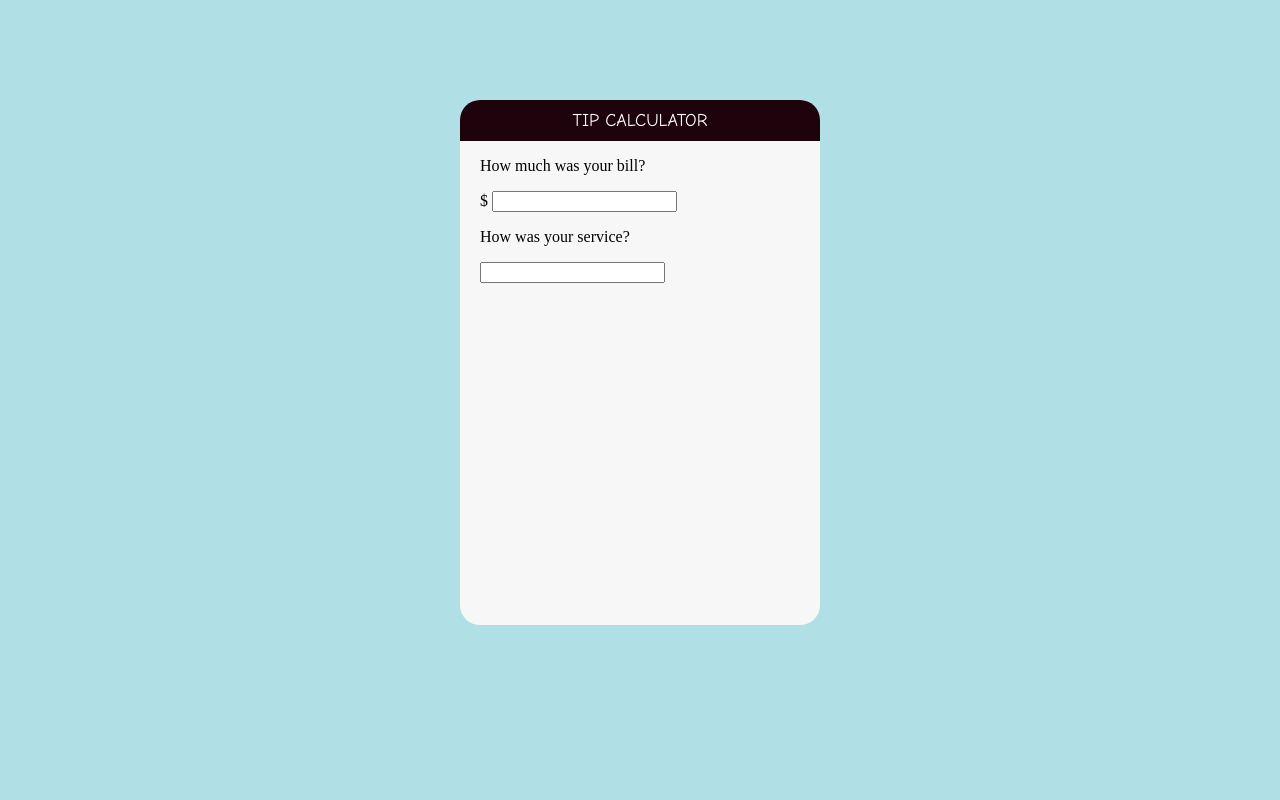
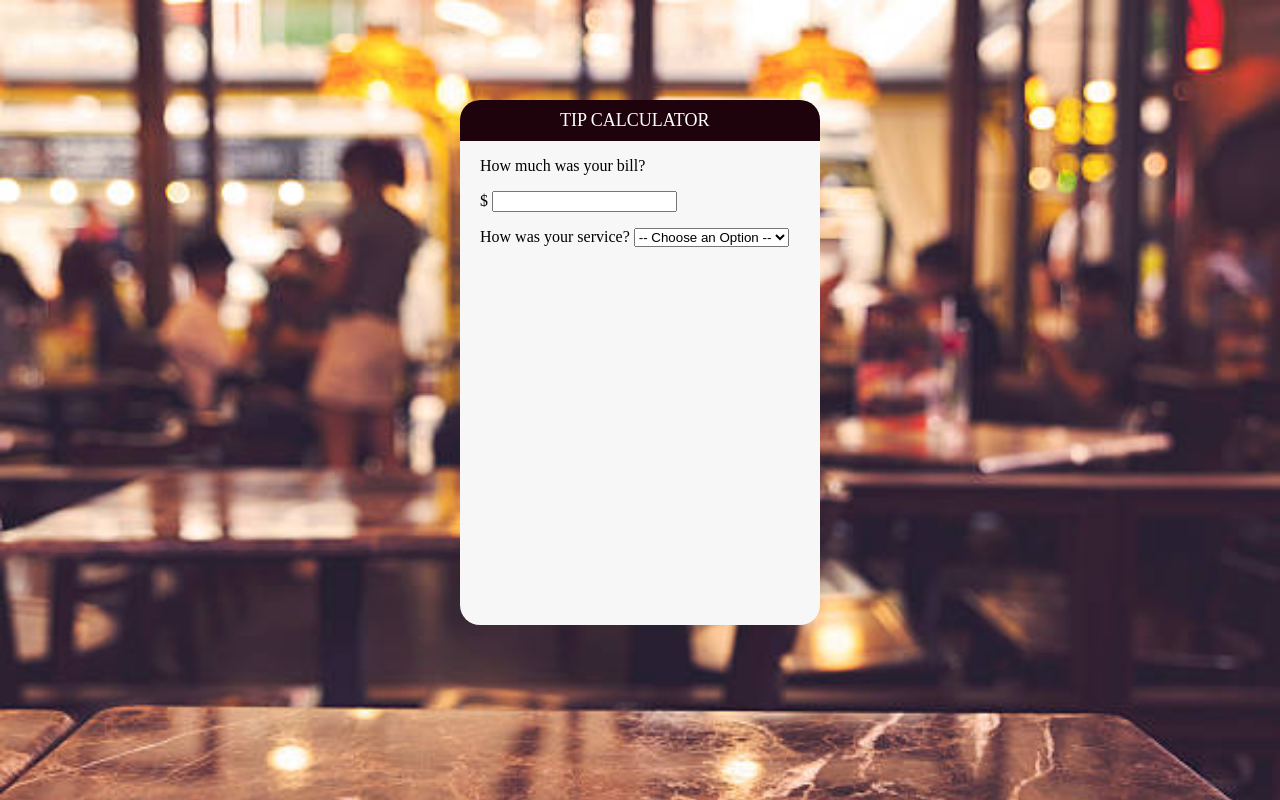
Before and after one commit to hdanziger/test-project, a plain HTML site: page index.html in a window 1280 px wide. Drawn offline with Linux system fonts and the light colour scheme.

Commit message:
background image

```diff
--- a/index.html
+++ b/index.html
@@ -2,11 +2,19 @@
 <html>
   <head>
     <title>Test Project</title>
+    <style>
+        body {
+        	background-image: url("background.jpg");
+                background-repeat:no-repeat;
+               background-size:cover;
+               background-color: #87CEFA;
+        }
+        </style>
     <link rel="stylesheet" type="text/css" href="style.css" media="screen" />
   </head>
-  <body style="background-color:powderblue;">
+  <body>
     <div id="container">
-    <h1 style="font-family:Comic Sans MS; text-align:center;">Tip Calculator</h1>
+    <h1>Tip Calculator</h1>
     <div id="calculator">
 
       <form>
@@ -14,8 +22,14 @@
           <p>
             $ <input type="text">
           <p> How was your service?
-            <p>
-              <input type="text">
+            <select>
+              <option disabled selected value="cao">-- Choose an Option --</option>
+              <option value="ab">Above and Beyond</option>
+              <option value="Satisfactory">Satisfactory</option>
+              <option value="Adequate">Adequate</option>
+              <option value="Mediocre">Mediocre</option>
+              <option value="Abismal">Abismal</option>
+              </select>
       </form>
       </div>
       </div>
```
Also changed, not shown: background.jpg (added).
